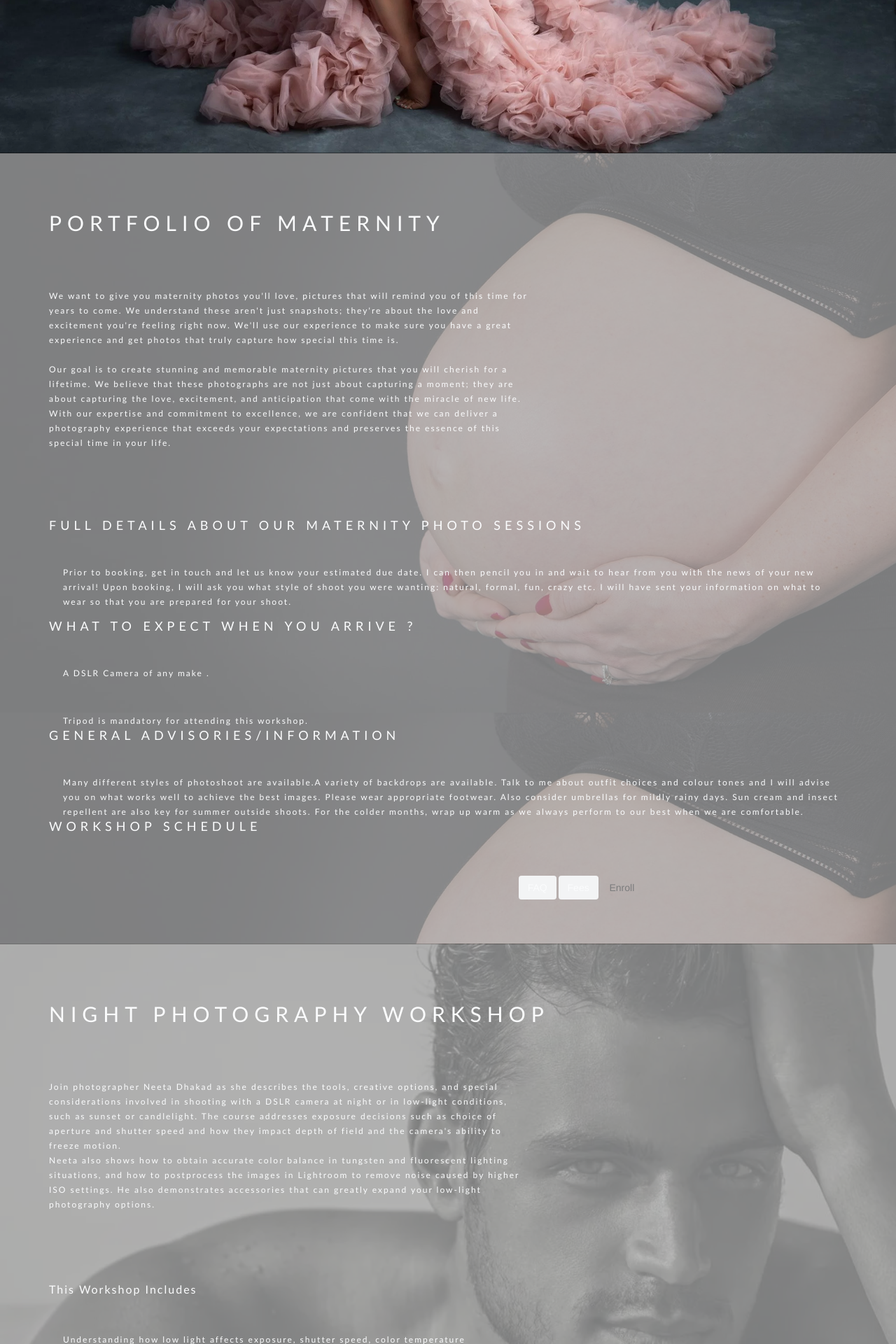
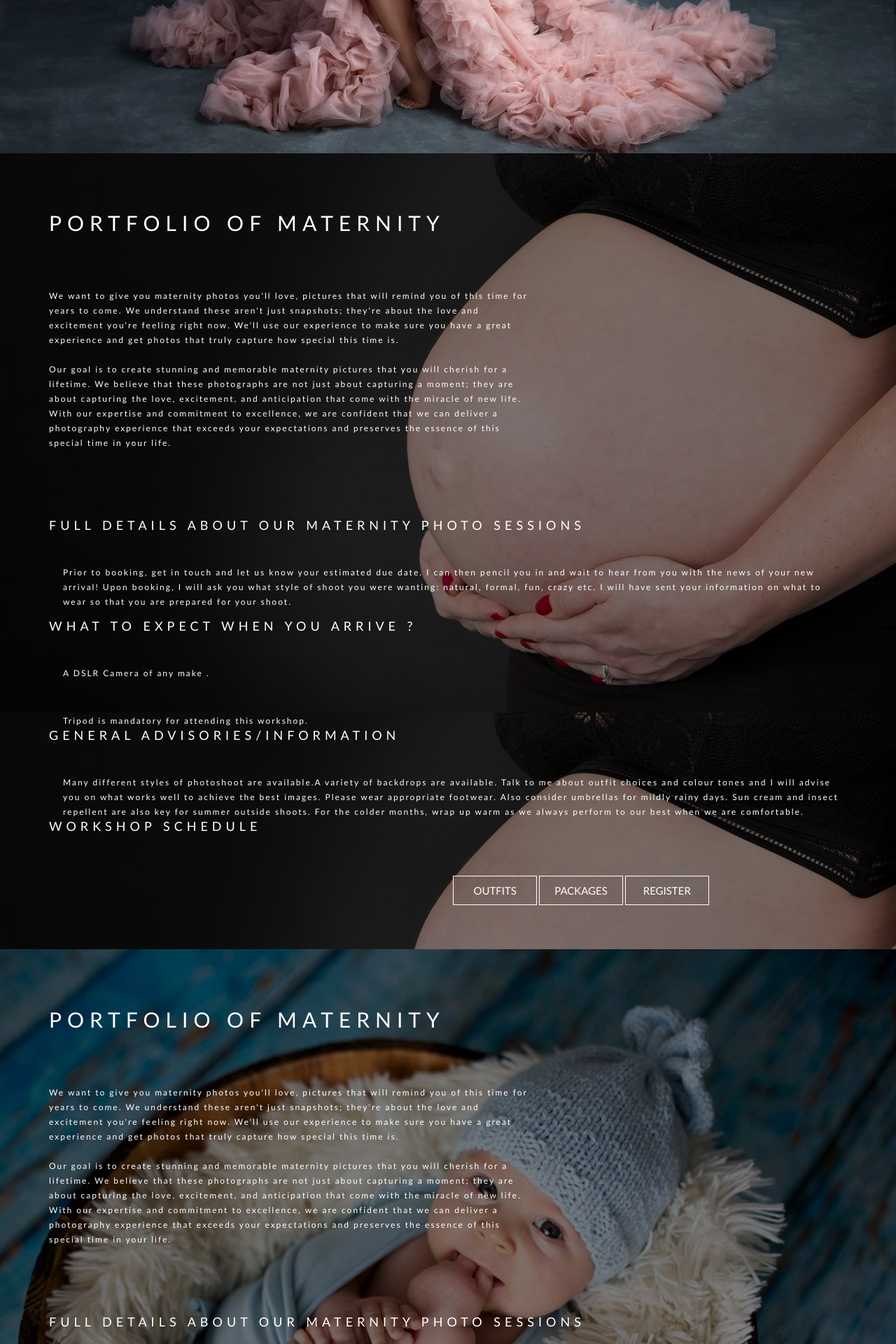
Before and after one commit to brijeshdhaker/neetastudio.in, a PHP site: page /index.html in a window 1280 px wide. Shown: the part 720-2640 px from the top of the page at 70% size. Run offline with PHP 8.4, Linux system fonts and the light colour scheme.

Commit message:
20205-07-18 Update details on maternity and portraits sections.

```diff
--- a/css/style.css
+++ b/css/style.css
@@ -452,7 +452,7 @@ opacity: .9;
     min-height: 720px;
     color: #ffffff;
     margin-top: -1px;
-    opacity: 50%;
+    /*opacity: 50%; */
 }
 
 .maternity-text{
@@ -461,10 +461,10 @@ opacity: .9;
 }
 
 /**************************
-********** maternity *******
-**************************/
-#portraits {
-    background-image: url('../images/portraits-man_009.jpg');
+********** newborn *******
+**************************/
+#newborn {
+    background-image: url('../images/nw_baby_003.jpg');
     background-repeat: no-repeat;
     background-attachment: fixed;
     background-size: cover;
@@ -473,19 +473,19 @@ opacity: .9;
     min-height: 720px;
     color: #ffffff;
     margin-top: -1px;
-    opacity: 50%;
-}
-
-.portraits-text{
-    margin-top: 1%;
+    /*opacity: 50%; */
+}
+
+.newborn-text{
+    margin-top: 2%;
     position: relative;
 }
 
 /**************************
-********** maternity *******
-**************************/
-#photo-events {
-    background-image: url('../images/wedding-event_004.jpg');
+********** portraits *******
+**************************/
+#portraits {
+    background-image: url('../images/portraits-women_004.jpg');
     background-repeat: no-repeat;
     background-attachment: fixed;
     background-size: cover;
@@ -494,7 +494,49 @@ opacity: .9;
     min-height: 720px;
     color: #ffffff;
     margin-top: -1px;
-    opacity: 90%;
+    opacity: 100%;
+}
+
+.portraits-text{
+    margin-top: 1%;
+    position: relative;
+}
+
+/**************************
+********** kids *******
+**************************/
+#kids {
+    background-image: url('../images/portraits-kids_000.avif');
+    background-repeat: no-repeat;
+    background-attachment: fixed;
+    background-size: cover;
+    height: auto;
+    max-height: 2000px;
+    min-height: 720px;
+    color: #ffffff;
+    margin-top: -1px;
+    opacity: 100%;
+}
+
+.kids-text{
+    margin-top: 1%;
+    position: relative;
+}
+
+/**************************
+********** wedding *******
+**************************/
+#photo-events {
+    background-image: url('../images/bridal_pose_002.avif');
+    background-repeat: no-repeat;
+    background-attachment: fixed;
+    background-size: cover;
+    height: auto;
+    max-height: 2000px;
+    min-height: 720px;
+    color: #ffffff;
+    margin-top: -1px;
+    opacity: 100%;
 }
 
 .photo-events-text{
--- a/index.html
+++ b/index.html
@@ -67,7 +67,10 @@
                 <div class="collapse navbar-collapse" id="bs-example-navbar-collapse-1">
                     <ul class="nav navbar-nav navbar-right">
                         <li class="active"><a class="page-scroll" href="#banner">HOME</a></li>
-                        <li class=""><a class="page-scroll" href="#maternity">MATERNITY SHOOTS</a></li>
+                        <li class=""><a class="page-scroll" href="#maternity">MATERNITY & Newborn SHOOTS</a></li>
+                        <li class=""><a class="page-scroll" href="#kids">Kids & Children</a></li>
+                        <li class=""><a class="page-scroll" href="#portraits">PORTRAITS</a></li>
+                        <!--
                         <li class="dropdown">
                             <a href="#" class="dropdown-toggle" data-toggle="dropdown">PORTRAITS<b class="caret"></b></a>
                             <ul class="dropdown-menu">
@@ -84,6 +87,7 @@
                                 <li><a style="color:#777;" href="#photo-events">Birthdays</a></li>
                             </ul>
                         </li>
+                        -->
                         <li class=""><a class="page-scroll" href="#portfolio">Portfolio</a></li>
                         <li class=""><a class="page-scroll" href="#about">About</a></li>
                         <li class=""><a class="page-scroll" href="#footer">Contact</a></li>
@@ -149,9 +153,13 @@
                             </div>
                         </div>
                     </div> <!-- End fifth item background image slider -->
-                </div> <!-- End fifth item slider -->
-                <div class="item"> <!-- Sixth item slider -->
-                    <img src="/images/portraits-man_006.jpg" alt="banner-img" width="1360px" height="760px"> <!-- Fifth item background image slider -->
+                </div>
+                <!-- End fifth item slider -->
+
+                <!-- Sixth item slider -->
+                <!--
+                <div class="item">
+                    <img src="/images/portraits-man_006.jpg" alt="banner-img" width="1360px" height="760px">
                     <div class="carousel-caption">
                         <div class="content">
                             <div class="text wow bounceIn animated" style="visibility: visible; animation-name: bounceIn;">
@@ -159,8 +167,10 @@
                                 <hr>
                             </div>
                         </div>
-                    </div> <!-- End Sixth item background image slider -->
-                </div> <!-- End fifth item slider -->
+                    </div>
+                </div>
+                -->
+                <!-- End fifth item slider -->
             </div> <!-- End inner wrapper for slides -->
 
             <!-- Controls -->
@@ -220,20 +230,132 @@
                     <div class="clearfix"></div>
                     <div class="col-lg-8 text-center col-lg-offset-4">
                         <div id="success"></div>
-                        <button type="submit" class="btn btn-faq" href="#faqModal1" class="portfolio-link" data-toggle="modal">FAQ</button>
-                        <button type="submit" class="btn btn-faq" href="#feesModal1" class="portfolio-link" data-toggle="modal">Fees</button>
-                        <a role="button" class="btn btn-faq" href="#contact" data-target="#contact">Enroll</a>
+                        <button type="submit" class="btn btn-faq" href="#faqModal1" class="portfolio-link" data-toggle="modal">Outfits</button>
+                        <button type="submit" class="btn btn-faq" href="#feesModal1" class="portfolio-link" data-toggle="modal">Packages</button>
+                        <button type="button" class="btn btn-faq" href="#contact" class="portfolio-link" data-toggle="modal" data-target="#contact">Register</a>
                     </div>
                 </div>
             </div> <!-- End container -->
         </section>
 
-        <!-- Portraits Section
+        <!-- New Born Section
+        ================================================== -->
+        <section id="newborn"> <!-- Start about -->
+            <div class="about-content" style="background: rgba(0, 0, 0, 0.5) none repeat scroll 0 0;">
+                <div class="container"> <!-- Container -->
+                    <h2>Portfolio of Maternity</h2>
+                    <div class="about-text">
+                        <p class="atext">
+                            We want to give you maternity photos you'll love, pictures that will remind you of this time for years to come. We understand these aren't just snapshots; they're about the love and excitement you're feeling right now. We'll use our experience to make sure you have a great experience and get photos that truly capture how special this time is.
+                            <br/><br/>
+                            Our goal is to create stunning and memorable maternity pictures that you will cherish for a lifetime. We believe that these photographs are not just about capturing a moment; they are about capturing the love, excitement, and anticipation that come with the miracle of new life. With our expertise and commitment to excellence, we are confident that we can deliver a photography experience that exceeds your expectations and preserves the essence of this special time in your life.
+                        </p>
+                    </div>
+                    <!-- Your name or agency name here -->
+                    <div class="about-text">
+                        <p class="large"></p> <!-- Your address -->
+                    </div>
+                    <h4>Full details about our maternity photo sessions</h4>
+                    <div class="about-text" style="padding-left:20px;">
+                        <p class="small">
+                            Prior to booking, get in touch and let us know your estimated due date. I can then pencil you in and wait to hear from you with the news of your new arrival!
+                            Upon booking, I will ask you what style of shoot you were wanting: natural, formal, fun, crazy etc. I will have sent your information on what to wear so that you are prepared for your shoot.
+                        </p> <!-- Your address -->
+                    </div>
+                    <br>
+                    <h4>What to expect when you arrive ?</h4>
+                    <div class="about-text" style="padding-left:20px;">
+                        <p class="small">A DSLR Camera of any make .</p> <!-- Your address -->
+                    </div>
+                    <div class="about-text" style="padding-left:20px;">
+                        <p class="small">Tripod is mandatory for attending this workshop.</p> <!-- Your address -->
+                    </div>
+                    <h4>General Advisories/Information</h4>
+                    <div class="about-text" style="padding-left:20px;">
+                        <p class="small">Many different styles of photoshoot are available.A variety of backdrops are available.
+                        Talk to me about outfit choices and colour tones and I will advise you on what works well to achieve the best images.
+                        Please wear appropriate footwear.
+                        Also consider umbrellas for mildly rainy days.
+                        Sun cream and insect repellent are also key for summer outside shoots.
+                        For the colder months, wrap up warm as we always perform to our best when we are comfortable.
+                        </p>
+                    </div>
+                    <h4>Workshop Schedule</h4>
+                    <div class="about-text"></div>
+                    <br>
+                    <div class="clearfix"></div>
+                    <div class="col-lg-8 text-center col-lg-offset-4">
+                        <div id="success"></div>
+                        <button type="submit" class="btn btn-faq" href="#faqModal1" class="portfolio-link" data-toggle="modal">Outfits</button>
+                        <button type="submit" class="btn btn-faq" href="#feesModal1" class="portfolio-link" data-toggle="modal">Packages</button>
+                        <button type="button" class="btn btn-faq" href="#contact" class="portfolio-link" data-toggle="modal" data-target="#contact">Register</a>
+                    </div>
+                </div>
+            </div> <!-- End container -->
+        </section>
+
+        <!-- Kids Section
+        ================================================== -->
+        <section id="kids"> <!-- Start about -->
+            <div class="about-content" style="background: rgba(0, 0, 0, 0.5) none repeat scroll 0 0;">
+                <div class="container"> <!-- Container -->
+                    <h2>Childhood Magic: Kids's Moments</h2>
+                    <div class="about-text">
+                        <p class="atext">
+                            From giggles to tiny toes, our Kids' and Children's portraits preserve the innocence and joy of your child’s early years. Perfect for birthdays, milestones, or spontaneous moments, these portraits create keepsakes you'll treasure forever.
+                            <br/><br/>
+                            Our goal is to create stunning and memorable Children's portraits  that you will cherish for a lifetime. We believe that these photographs are not just about capturing a moment; they are about capturing the love, excitement, and anticipation that come with the miracle of new life. With our expertise and commitment to excellence, we are confident that we can deliver a photography experience that exceeds your expectations and preserves the essence of this special time in your life.
+                        </p>
+                    </div>
+                    <!-- Your name or agency name here -->
+                    <div class="about-text">
+                        <p class="large"></p> <!-- Your address -->
+                    </div>
+                    <h4>Full details about our maternity photo sessions</h4>
+                    <div class="about-text" style="padding-left:20px;">
+                        <p class="small">
+                            Prior to booking, get in touch and let us know your estimated due date. I can then pencil you in and wait to hear from you with the news of your new arrival!
+                            Upon booking, I will ask you what style of shoot you were wanting: natural, formal, fun, crazy etc. I will have sent your information on what to wear so that you are prepared for your shoot.
+                        </p> <!-- Your address -->
+                    </div>
+                    <br>
+                    <h4>What to expect when you arrive ?</h4>
+                    <div class="about-text" style="padding-left:20px;">
+                        <p class="small">A DSLR Camera of any make .</p> <!-- Your address -->
+                    </div>
+                    <div class="about-text" style="padding-left:20px;">
+                        <p class="small">Tripod is mandatory for attending this workshop.</p> <!-- Your address -->
+                    </div>
+                    <h4>General Advisories/Information</h4>
+                    <div class="about-text" style="padding-left:20px;">
+                        <p class="small">Many different styles of photoshoot are available.A variety of backdrops are available.
+                        Talk to me about outfit choices and colour tones and I will advise you on what works well to achieve the best images.
+                        Please wear appropriate footwear.
+                        Also consider umbrellas for mildly rainy days.
+                        Sun cream and insect repellent are also key for summer outside shoots.
+                        For the colder months, wrap up warm as we always perform to our best when we are comfortable.
+                        </p>
+                    </div>
+                    <h4>Workshop Schedule</h4>
+                    <div class="about-text"></div>
+                    <br>
+                    <div class="clearfix"></div>
+                    <div class="col-lg-8 text-center col-lg-offset-4">
+                        <div id="success"></div>
+                        <button type="submit" class="btn btn-faq" href="#faqModal1" class="portfolio-link" data-toggle="modal">Props</button>
+                        <button type="submit" class="btn btn-faq" href="#feesModal1" class="portfolio-link" data-toggle="modal">Packages</button>
+                        <button type="button" class="btn btn-faq" href="#contact" class="portfolio-link" data-toggle="modal" data-target="#contact">Register</a>
+                    </div>
+                </div>
+            </div> <!-- End container -->
+        </section>
+
+        <!-- Woman Portraits Section
         ================================================== -->
         <section id="portraits"> <!-- Start about -->
             <div class="about-content" style="background: rgba(0, 0, 0, 0.5) none repeat scroll 0 0;">
                 <div class="container"> <!-- Container -->
-                    <h2>Night Photography Workshop</h2>
+                    <h2>Beautiful Women's Portrait</h2>
                     <div class="about-text">
                         <p class="atext">
                             Join photographer Neeta Dhakad as she describes the tools, creative options,
@@ -336,18 +458,14 @@
         <section id="photo-events"> <!-- Start about -->
             <div class="about-content" style="background: rgba(0, 0, 0, 0.5) none repeat scroll 0 0;">
                 <div class="container"> <!-- Container -->
-                    <h2>Night Photography Workshop</h2>
+                    <h2>WEDDING PHOTOGRAPHY</h2>
                     <div class="about-text">
                         <p class="atext">
-                            Join photographer Neeta Dhakad as she describes the tools, creative options,
-                            and special considerations involved in shooting with a DSLR camera
-                            at night or in low-light conditions, such as sunset or candlelight.
-                            The course addresses exposure decisions such as choice of aperture and
-                            shutter speed and how they impact depth of field and the camera's ability to freeze motion.
-                            <br>
-                            Neeta also shows how to obtain accurate color balance in tungsten and fluorescent lighting situations,
-                            and how to postprocess the images in Lightroom to remove noise caused by higher ISO settings.
-                            He also demonstrates accessories that can greatly expand your low-light photography options.
+                            Where there is love, there is a couple, Where there is a couple, there is a wedding, Where there is a wedding, there is ‘The Photo Today Photography‘! Weddings are the union of two souls & two families, grooving around with loads of fun.We capture the moments filled with emotions and bliss, like the fleeting smiles of couple, hearty giggles, soul-stirring moments, wedding jitters, bridesmaid & groomsmen moments, flaunting your wedding outfits, ceremonies and give life to them with a personal and a creative touch.We‘re story tellers, love capturing those timeless elegance of the day and narrate in the form of a wedding story, allowing you to re–live those warm and joyful memories again and again.
+                            <br/>
+                            Are you a wanderer willing to travel to any destination for your wedding. Be a romantic beach, an exotic island, a royal palace, anywhere around the globe, we make your destination wedding an enthralling experience with a bouquet of beautifully clicked pictures to etch the memories forever.
+                            <br/>
+                            Another add-ons is thematic wedding, incorporating antique art, old-fashioned costumes and collectibles in the background to give it a vintage look.We‘re specialized in filming and photographing a variety of events, from Traditional to Candid Photography, Pre/Post wedding, Cinematic films, Trailers,Save the date, New Born, Maternity photography and fine art portraiture. Our expertise and experience have positioned us among the top 10 candid wedding photographers in Coimbatore and delivered nearly 1500 incredible weddings.
                         </p>
                     </div>
                     <!-- Your name or agency name here -->
```
Also changed, not shown: other parts of css/style.css (+50 -0 lines), images/bridal-poses-cover_001.jpg (added), images/bridal_pose_001.avif (added), images/bridal_pose_002.avif (added), images/nw_baby_003.jpg (added), images/portraits-kids_000.avif (added), images/portraits-kids_006.jpg (added), images/portraits-kids_007.jpg (added), images/wedding-event_005.jpg (added), images/wedding_003.jpg (added), images/wedding_004.jpg (added).
